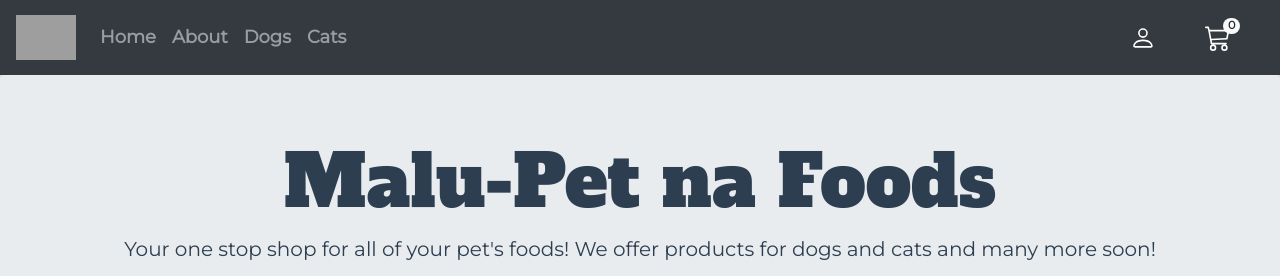
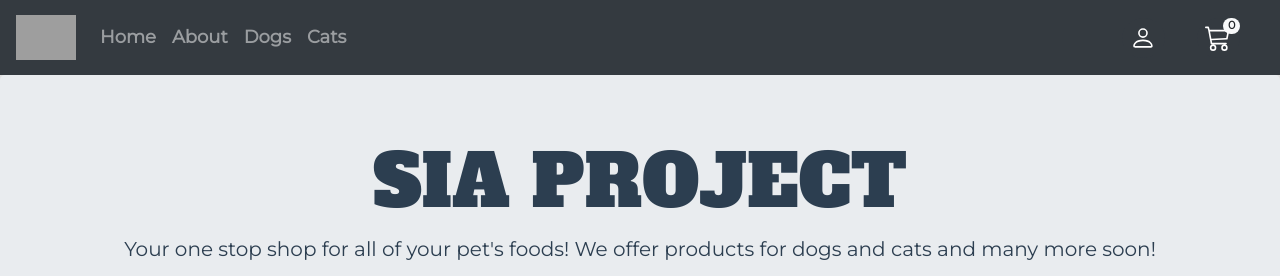
Before and after one commit to tinoyski/SIA_PROJECT, a Vue app: page / in a window 1280 px wide. Shown: the top 276 px of the page. Built offline with nearby package versions, Linux system fonts and the light colour scheme; grey boxes are pictures that could not be loaded.

Commit message:
rename installation.txt and refactored template header

```diff
--- a/src/views/Home.vue
+++ b/src/views/Home.vue
@@ -1,7 +1,7 @@
 <template>
   <div class="home">
     <b-jumbotron>
-      <template #header>Malu-Pet na Foods</template>
+      <template #header>SIA PROJECT</template>
 
       <template #lead>
         Your one stop shop for all of your pet's foods! We offer products for
```
Also changed, not shown: installation.txt (renamed from installation.txt.txt).
